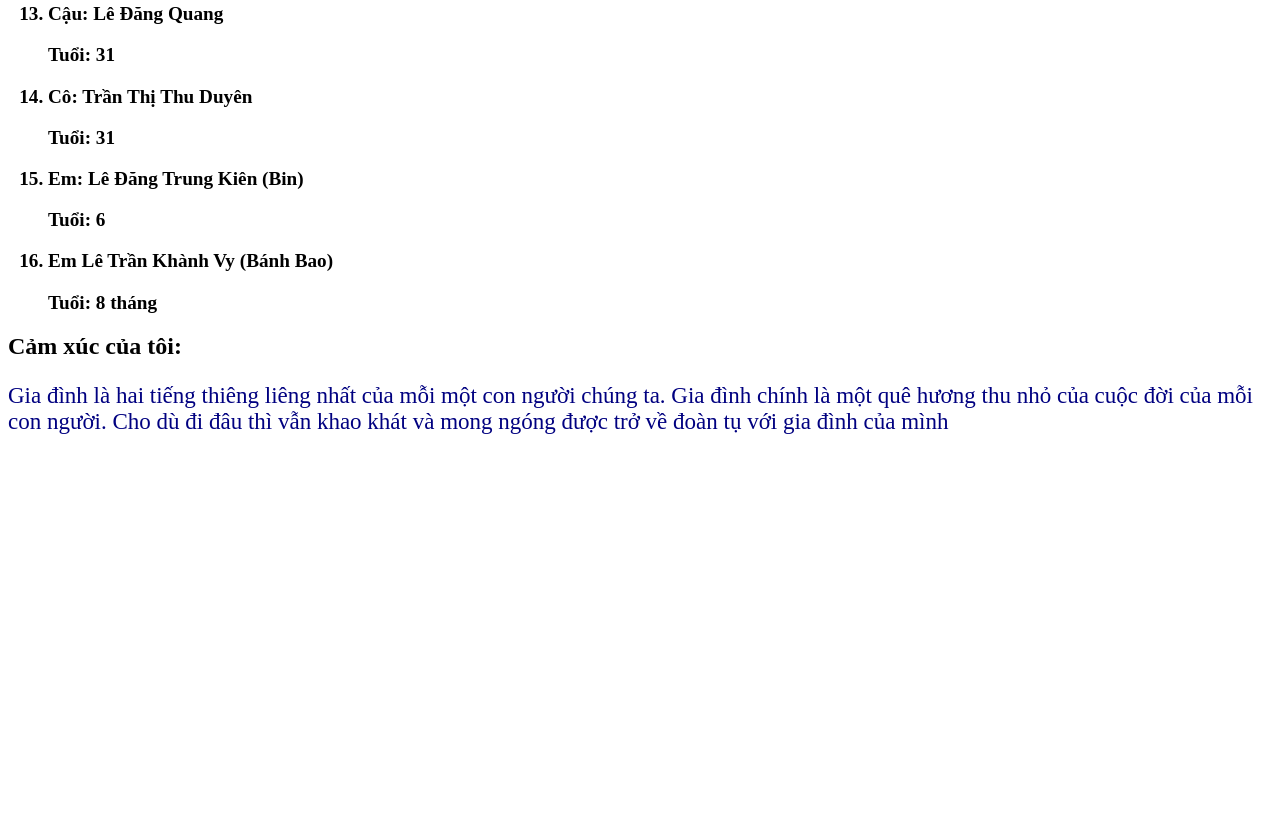
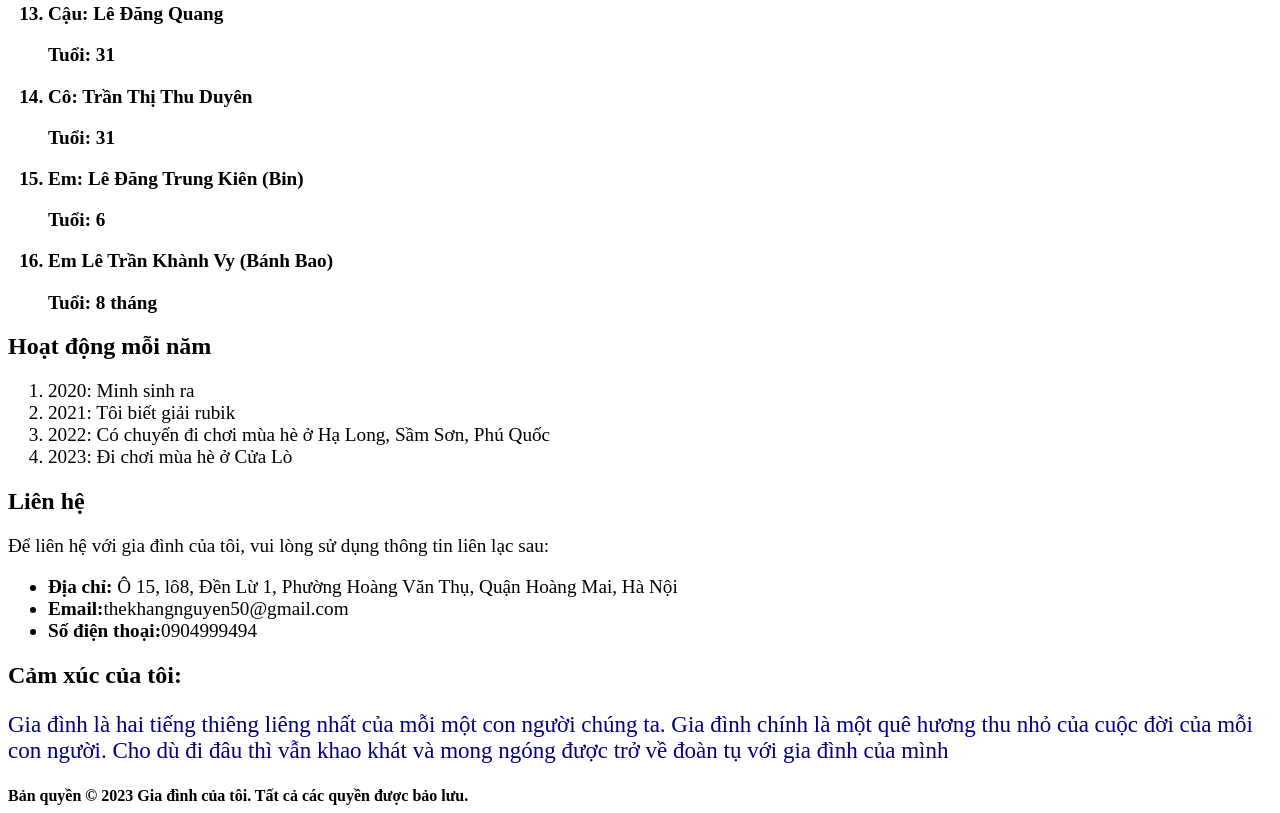
Before and after one commit to NguyenTheKhang212/My-Family, a plain HTML site: page index.html in a window 1280 px wide. Shown: the part 1581-2394 px from the top of the page. Before the commit the page ends 2039 px from the top, so only its background shows below. Drawn offline with Linux system fonts and the light colour scheme.

Commit message:
Add files via upload

```diff
--- a/index.html
+++ b/index.html
@@ -15,6 +15,9 @@
     }
     li{
         font-size:larger;
+    }
+    p{
+        font-size: larger;
     }
     #chào-mừng{
         font-size: larger;
@@ -59,8 +62,25 @@ font-weight: 800;
         <li>Em: Lê Đăng Trung Kiên (Bin)</li><p id="tuổi">Tuổi: 6 </p>
         <li>Em Lê Trần Khành Vy (Bánh Bao) </li><p id="tuổi">Tuổi: 8 tháng </p>
     </ol>
+    <h2>Hoạt động mỗi năm</h2>
+    <ol>
+        <li>2020: Minh sinh ra</li>
+        <li>2021: Tôi biết giải rubik</li>
+        <li>2022: Có chuyến đi chơi mùa hè ở Hạ Long, Sầm Sơn, Phú Quốc</li>
+        <li>2023: Đi chơi mùa hè ở Cửa Lò</li>
+    </ol>
+    <h2>Liên hệ</h2>
+    <p>
+        Để liên hệ với gia đình của tôi, vui lòng sử dụng thông tin liên lạc sau:
+    </p>
+    <ul>
+        <li><strong>Địa chỉ:</strong> Ô 15, lô8, Đền Lừ 1, Phường Hoàng Văn Thụ, Quận Hoàng Mai, Hà Nội</li>
+        <li><strong>Email:</strong>thekhangnguyen50@gmail.com</li>
+        <li><strong>Số điện thoại:</strong>0904999494</li>
+    </ul>
     <h2>Cảm xúc của tôi:</h2>
     <p id="cảm-nhận">Gia đình là hai tiếng thiêng liêng nhất của mỗi một con người chúng ta. Gia đình chính là một quê hương thu nhỏ của cuộc đời của mỗi con người. Cho dù đi đâu thì vẫn khao khát và mong ngóng được trở về đoàn tụ với gia đình của mình</p>
+    <b>Bản quyền © 2023 Gia đình của tôi. Tất cả các quyền được bảo lưu.</b>
     <script src="https://cdnjs.cloudflare.com/ajax/libs/google-closure-library/20230502.0.0/base.js" integrity="sha512-HoVQuj+VaDXcMklOD5R8PhRYcQTuG44p9U+RPT9/5089rK9H0/6Cv8Dz39oiGM5LyB34qEIvz+9/GbVQ0wjueA==" crossorigin="anonymous" referrerpolicy="no-referrer"></script>
 </body>
 </html>
```
